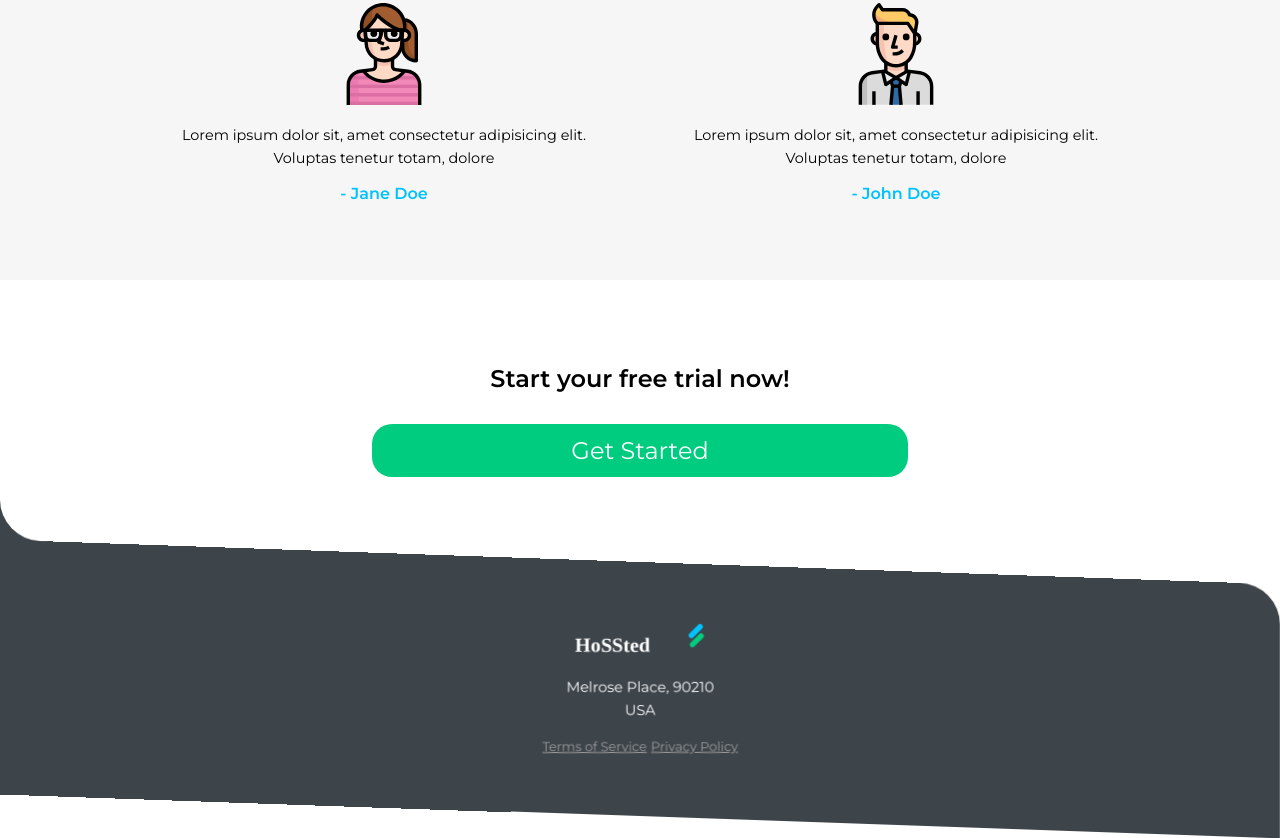
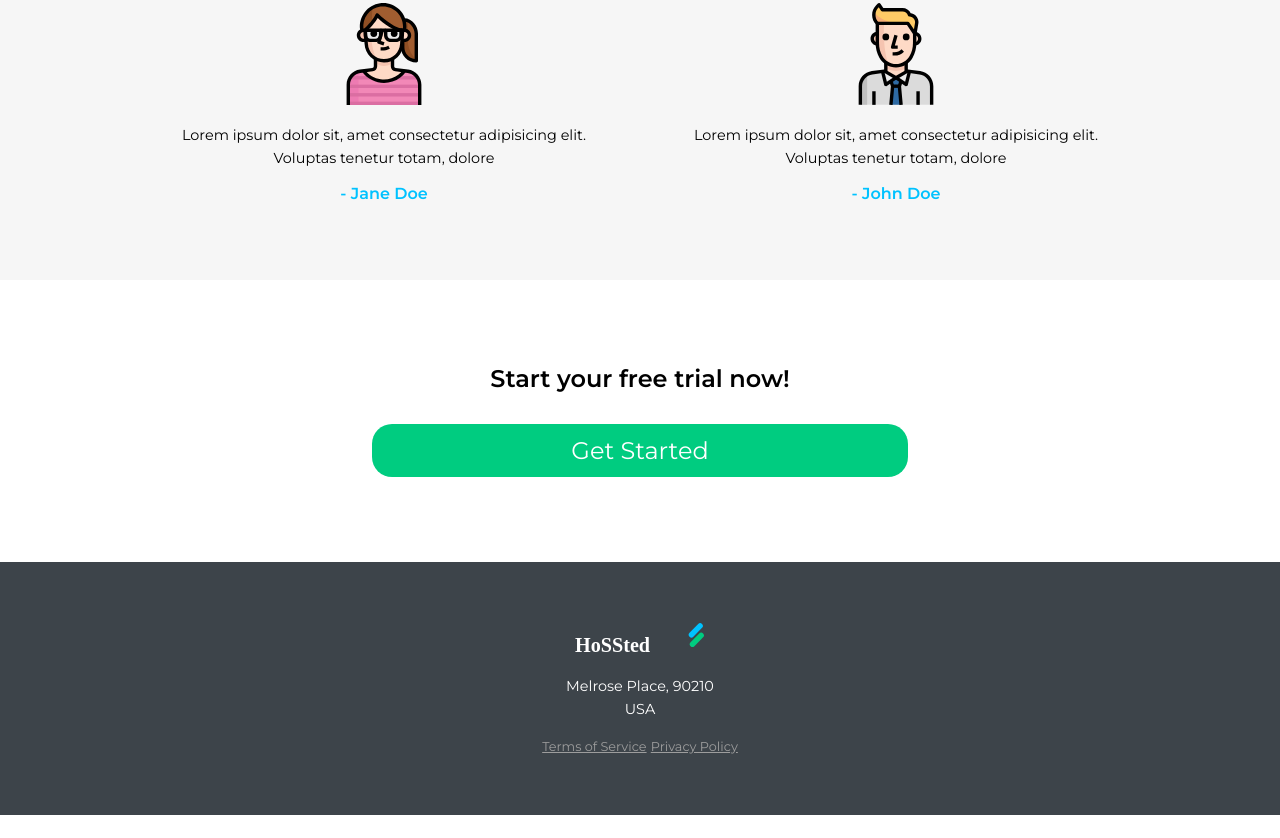
Before and after one commit to mk0d3r/frontender-hosting, a plain HTML site: page index.html in a window 1280 px wide. Shown: the part 1315-2153 px from the top of the page. After the commit the page ends 2130 px from the top, so only its background shows below. Drawn offline with Linux system fonts and the light colour scheme.

Commit message:
Update main.css

```diff
--- a/css/main.css
+++ b/css/main.css
@@ -155,13 +155,9 @@ h2 {
     background: #3D444A;
     color: #fff;
     padding: 3em 0;
-    border-top-right-radius: 40px;
-    transform: skewY(2deg);
+
 }
 
-.footer-container .container {
-    transform: skewY(-2deg);
-}
 
 .footer-container:before {
     content: "";
```
